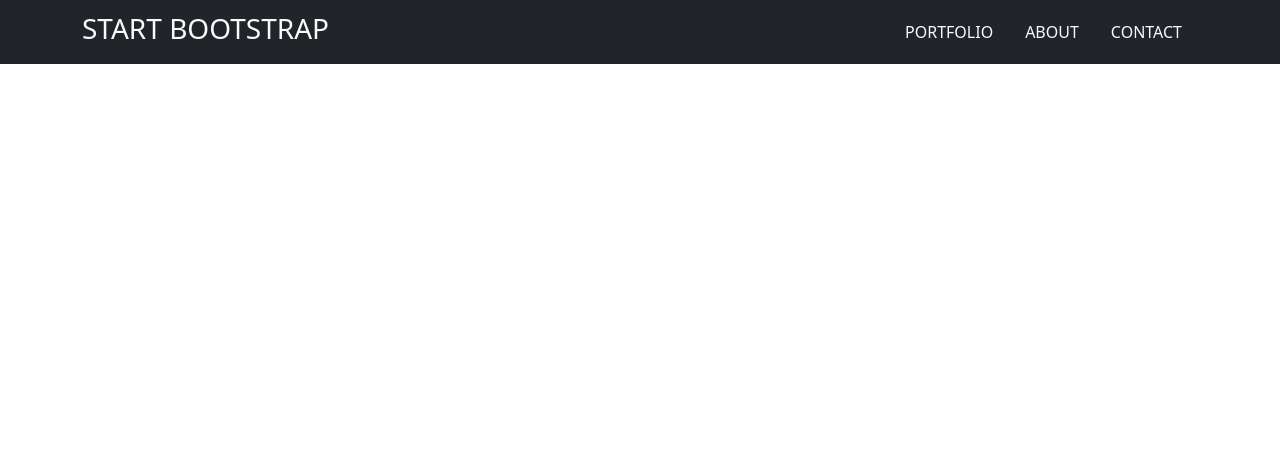
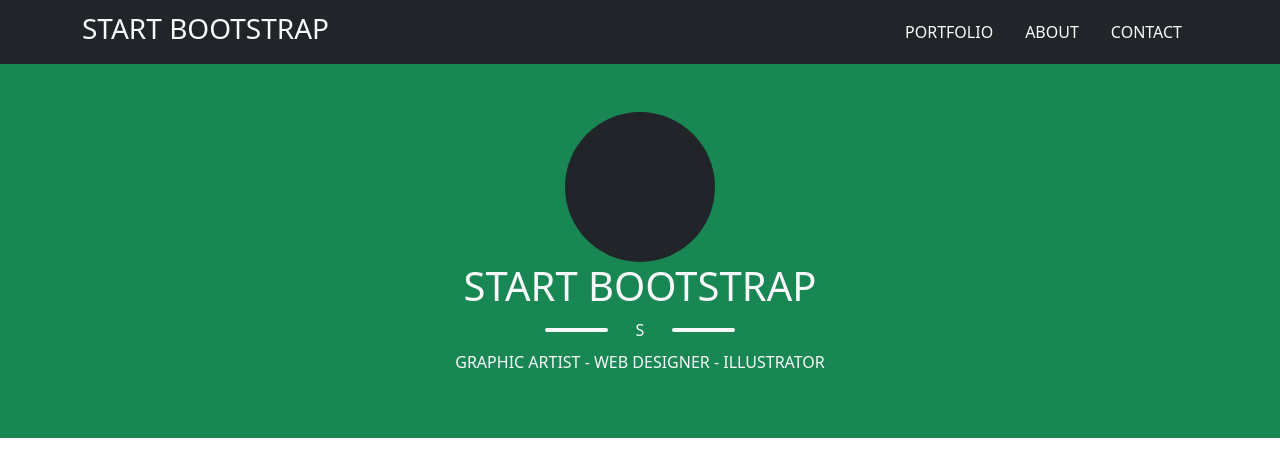
Before and after one commit to MonteDeveloper/html-css-bootstrap-freelancer, a plain HTML site: page index.html in a window 1280 px wide. Drawn offline with nearby package versions, Linux system fonts and the light colour scheme.

Commit message:
main: start section

```diff
--- a/css/main.css
+++ b/css/main.css
@@ -0,0 +1,4 @@
+.debug .portfolioImg{
+    width: 150px;
+    height: 150px;
+}
--- a/index.html
+++ b/index.html
@@ -8,7 +8,8 @@
     <link rel="stylesheet" href="./css/main.css">
     <title>Portfolio</title>
 </head>
-<body>
+<body class="debug">
+    <header>
         <div class="container-fluid bg-dark text-light text-uppercase">
             <div class="container">
                 <div class="row align-items-center">
@@ -30,6 +31,28 @@
                 </div>
             </div>
         </div>
+    </header>
+
+    <main>
+        <!-- START -->
+        <section>
+            <div class="container-fluid">
+                <div class="row justify-content-center bg-success py-5 text-light text-uppercase text-center">
+                    <div class="bg-dark portfolioImg rounded-circle"></div>
+                    <h1>START BOOTSTRAP</h1>
+                    <div class="row col-2 align-items-center">
+                        <div class="col-4 bg-light pt-1 rounded"></div>
+                        <div class="col-4 text-center">S</div>
+                        <div class="col-4 bg-light pt-1 rounded"></div>
+                    </div>
+                    <div class="mt-2">
+                        <p>graphic artist - web designer - illustrator</p>
+                    </div>
+                </div>
+            </div>
+        </section>
+    </main>
+
 
     <!-- <script src="https://cdn.jsdelivr.net/npm/@popperjs/core@2.11.6/dist/umd/popper.min.js" integrity="sha384-oBqDVmMz9ATKxIep9tiCxS/Z9fNfEXiDAYTujMAeBAsjFuCZSmKbSSUnQlmh/jp3" crossorigin="anonymous"></script>
     <script src="https://cdn.jsdelivr.net/npm/bootstrap@5.3.0-alpha2/dist/js/bootstrap.min.js" integrity="sha384-heAjqF+bCxXpCWLa6Zhcp4fu20XoNIA98ecBC1YkdXhszjoejr5y9Q77hIrv8R9i" crossorigin="anonymous"></script> -->
```
Lines whose indentation alone changed are shown as unchanged.
